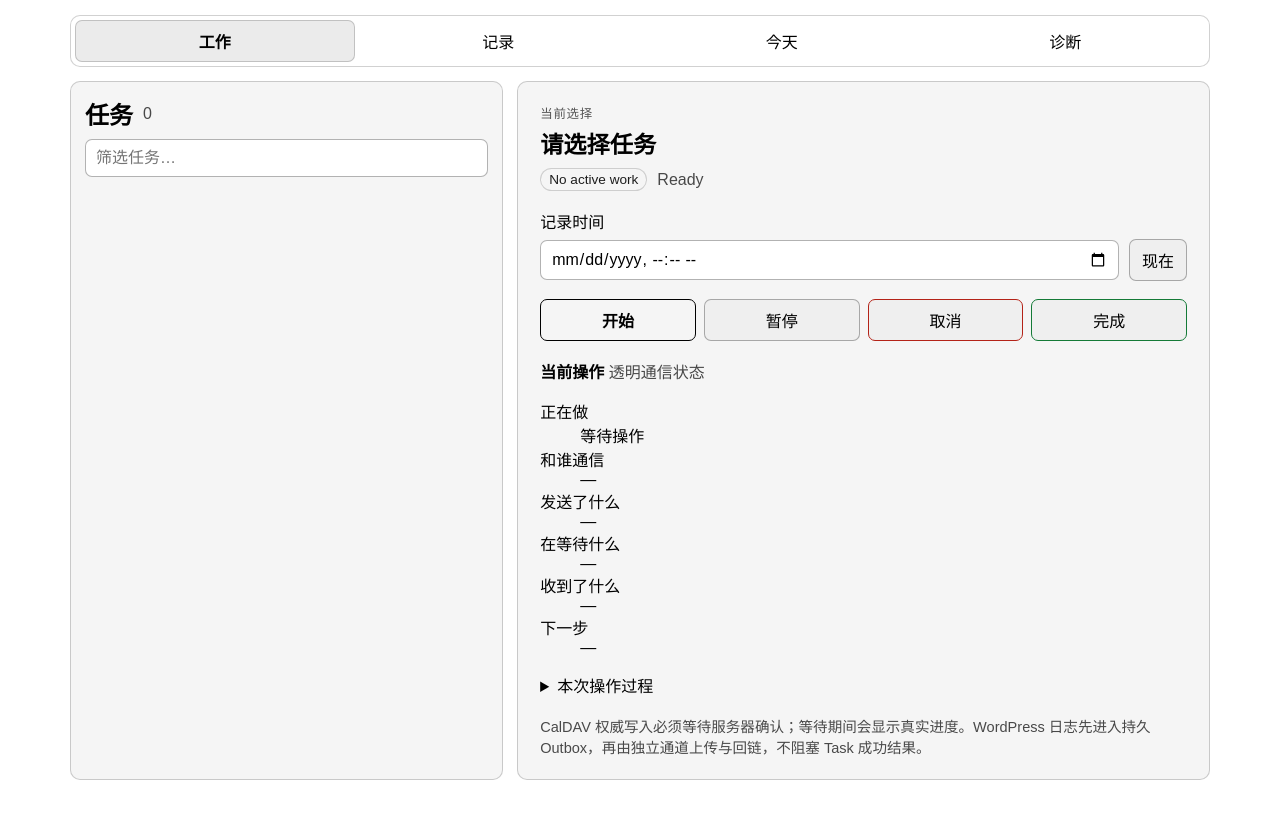
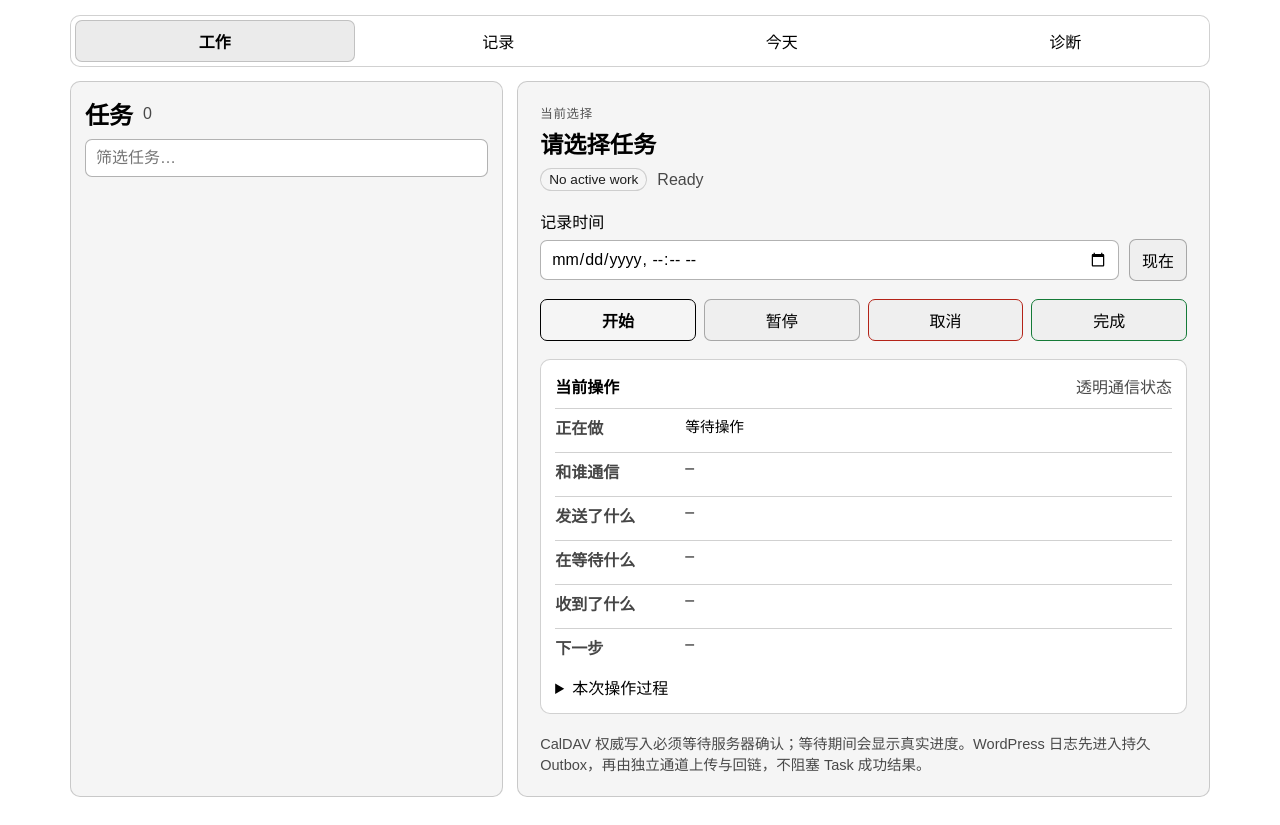
Before and after one commit to ZhouAndrew/caldav_assistant_skeleton, a browser extension: page integrations/thunderbird/assistant.html in a window 1280 px wide. Shown: the part 74-899 px from the top of the page. Drawn offline with Linux system fonts and the light colour scheme.

Commit message:
style(thunderbird): format operation transparency panel

```diff
--- a/integrations/thunderbird/assistant.css
+++ b/integrations/thunderbird/assistant.css
@@ -286,6 +286,62 @@ textarea { resize: vertical; }
 }
 pre { white-space: pre-wrap; }
 
+.operation-monitor {
+  border: 1px solid var(--line);
+  border-radius: 10px;
+  padding: 14px;
+  background: Canvas;
+}
+.operation-monitor-heading {
+  display: flex;
+  justify-content: space-between;
+  align-items: baseline;
+  gap: 12px;
+  margin-bottom: 10px;
+}
+.operation-grid {
+  display: grid;
+  grid-template-columns: 1fr;
+  gap: 7px;
+  margin: 0;
+}
+.operation-grid > div {
+  display: grid;
+  grid-template-columns: 7.5em minmax(0, 1fr);
+  gap: 10px;
+  padding: 6px 0;
+  border-top: 1px solid var(--line);
+}
+.operation-grid dt {
+  font-weight: 650;
+  opacity: .72;
+}
+.operation-grid dd {
+  margin: 0;
+  overflow-wrap: anywhere;
+  font-family: ui-monospace, SFMono-Regular, Consolas, "Liberation Mono", monospace;
+  font-size: .92em;
+}
+.operation-history {
+  margin-top: 10px;
+}
+.operation-history summary {
+  cursor: pointer;
+}
+.operation-trace {
+  margin: 9px 0 0;
+  padding-left: 1.5em;
+  max-height: 160px;
+  overflow: auto;
+}
+.operation-trace li {
+  margin: 4px 0;
+  overflow-wrap: anywhere;
+}
+.operation-trace .trace-started::marker { content: "→ "; }
+.operation-trace .trace-done::marker { content: "✓ "; }
+.operation-trace .trace-failed::marker { content: "! "; }
+
 #message {
   position: fixed;
   left: 50%;
```
